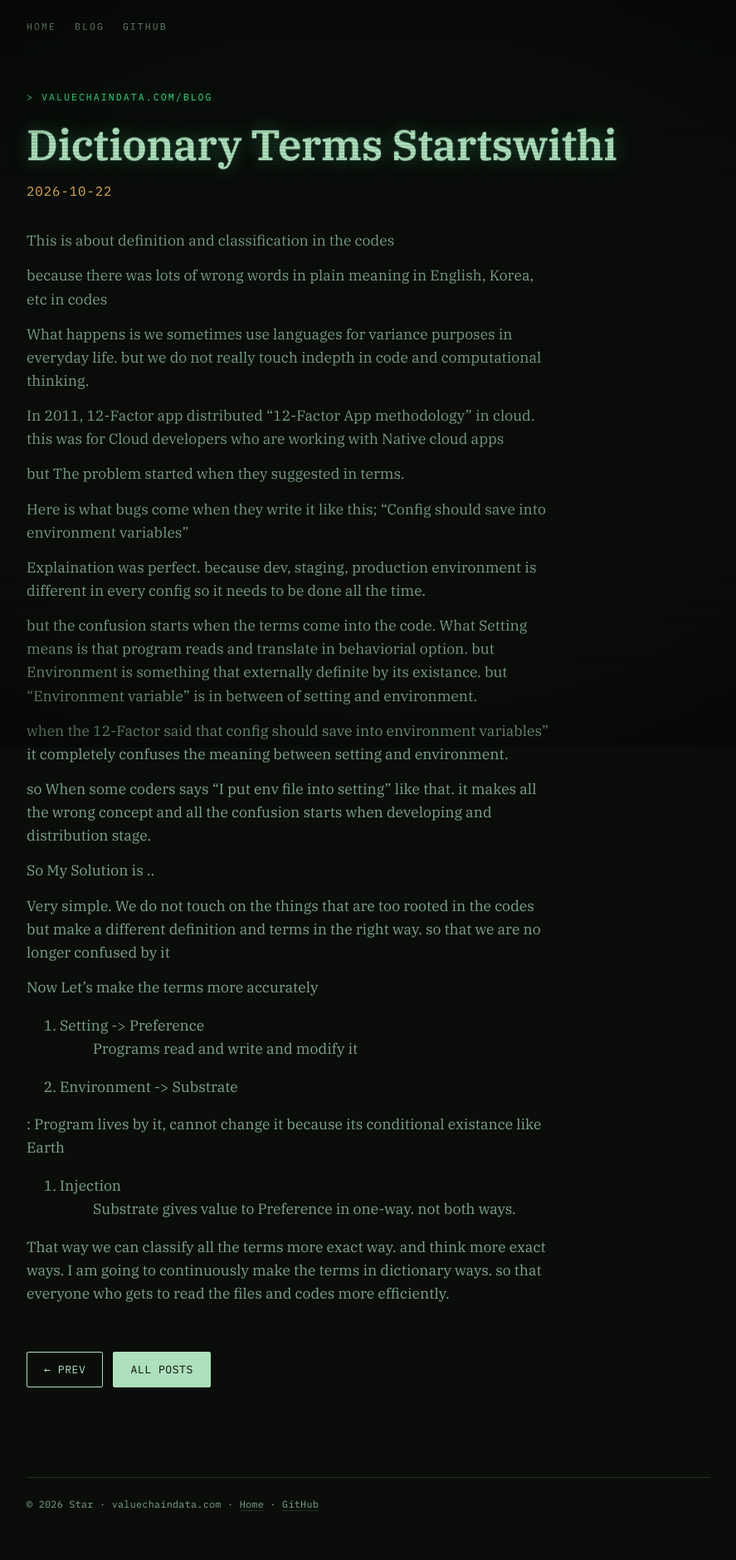
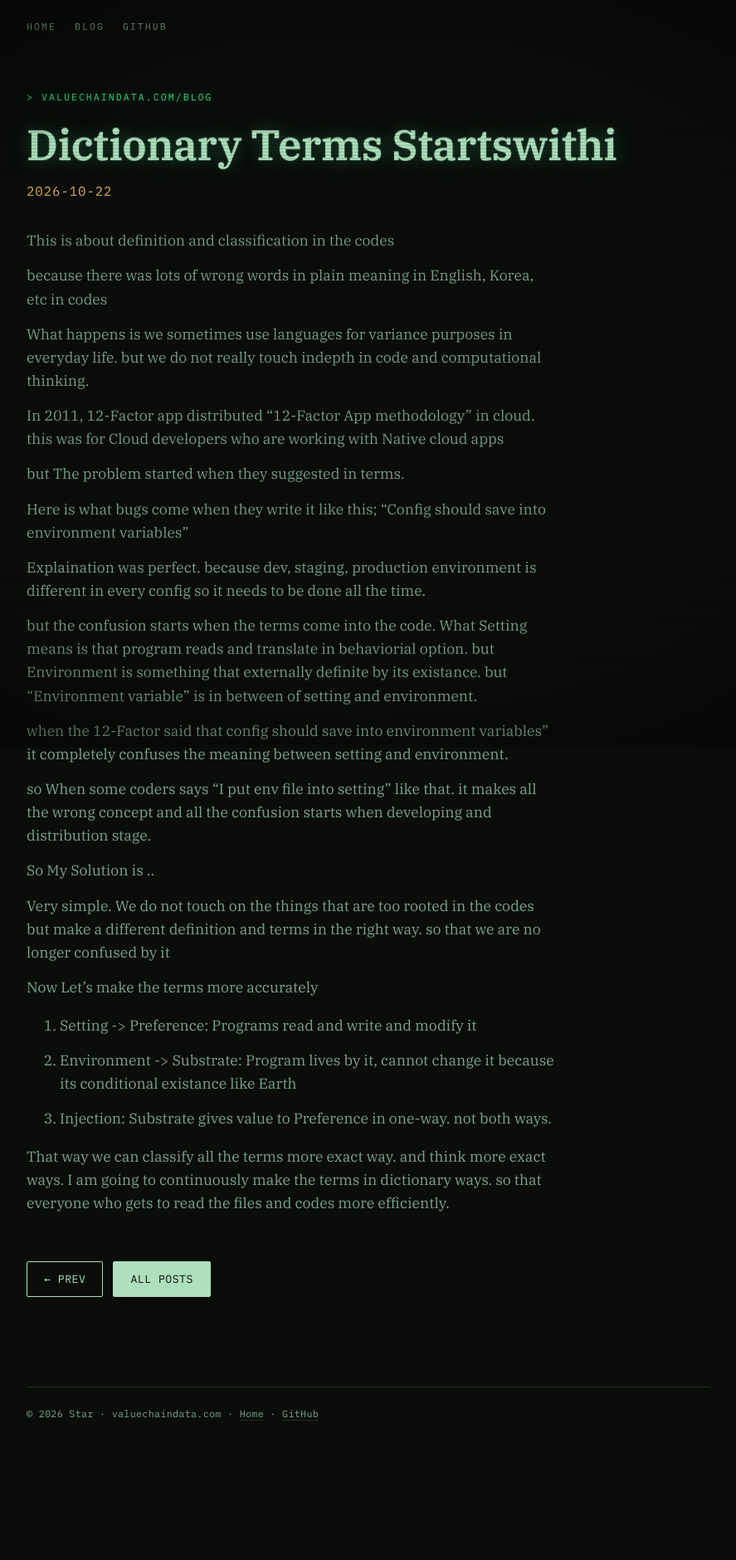
Before and after one commit to Staranony/Staranony.github.io, a Jekyll site: the page built from _posts/2026-10-22-Dictionary-terms-startswithI.md, in a window 1280 px wide. Shown: the whole page at 83% size, without its empty margins (196-1083 px from the left). Built offline with Jekyll 4.4.1, drawn with Linux system fonts in a browser that asks for light colours; our own code applies the rules of GitHub Pages for plain Markdown files; after the commit the page ends 1771 px from its top, so only the background shows below that.

```diff
--- a/_posts/2026-10-22-Dictionary-terms-startswithI.md
+++ b/_posts/2026-10-22-Dictionary-terms-startswithI.md
@@ -32,15 +32,11 @@ Very simple. We do not touch on the things that are too rooted in the codes but
 
 Now Let's make the terms more accurately
 
-1. Setting  -> Preference
-: Programs read and write and modify it
+1. Setting  -> Preference: Programs read and write and modify it
 
-2. Environment -> Substrate
+2. Environment -> Substrate: Program lives by it, cannot change it because its conditional existance like Earth
 
-: Program lives by it, cannot change it because its conditional existance like Earth
-
-3. Injection
-: Substrate gives value to Preference in one-way. not both ways.
+3. Injection: Substrate gives value to Preference in one-way. not both ways.
 
 
 That way we can classify all the terms more exact way. and think more exact ways. I am going to continuously make the terms in dictionary ways. so that everyone who gets to read the files and codes more efficiently.
```
